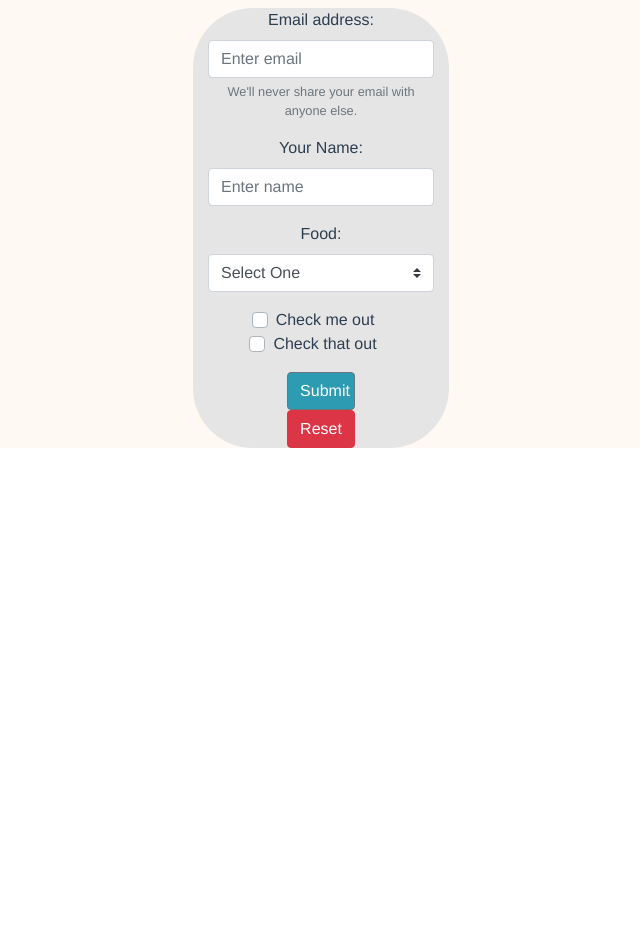
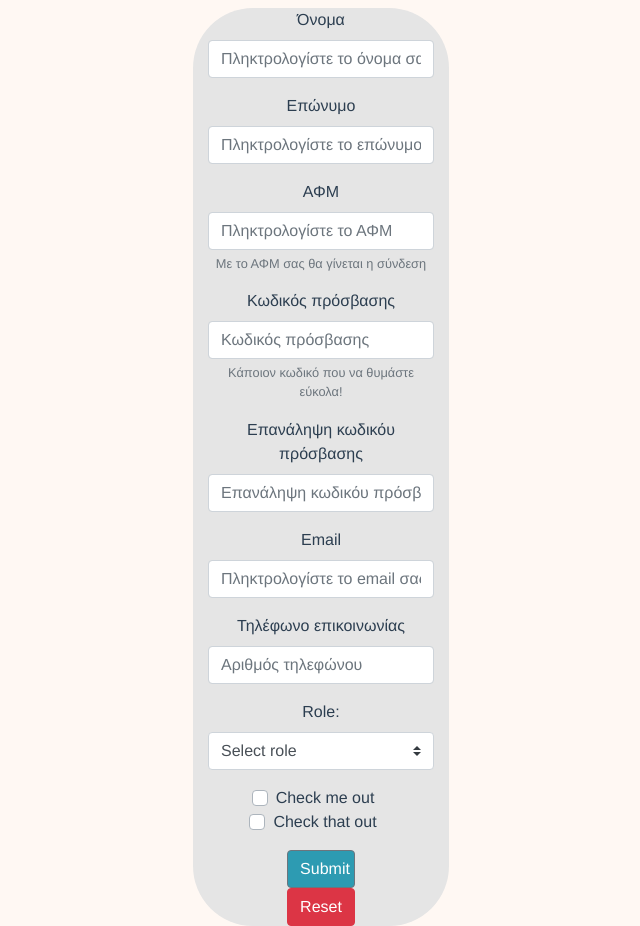
Before and after one commit to johnnanas99/eam, a Vue app: page /about in a window 1280 px wide. Shown: the part 300-1226 px from the top of the page, without its empty margins (319-959 px from the left). Before the commit the page ends 800 px from the top, so only its background shows below. Built offline with nearby package versions, Linux system fonts and the light colour scheme.

Commit message:
register prototype (seen on /about)

```diff
--- a/src/components/Login.vue
+++ /dev/null
@@ -1,106 +0,0 @@
-<template>
-  <div  >
-    <b-form id="main" class="container mt-5 d-flex  flex-column max-width-200" @submit="onSubmit" @reset="onReset" v-if="show">
-      <b-form-group
-        id="input-group-1"
-        label="Email address:"
-        label-for="input-1"
-        description="We'll never share your email with anyone else."
-      >
-        <b-form-input
-          id="input-1"
-          v-model="form.email"
-          type="email"
-          placeholder="Enter email"
-          required
-        ></b-form-input>
-      </b-form-group>
-
-      <b-form-group id="input-group-2" label="Your Name:" label-for="input-2">
-        <b-form-input
-          id="input-2"
-          v-model="form.name"
-          placeholder="Enter name"
-          required
-        ></b-form-input>
-      </b-form-group>
-
-      <b-form-group id="input-group-3" label="Food:" label-for="input-3">
-        <b-form-select
-          id="input-3"
-          v-model="form.food"
-          :options="foods"
-          required
-        ></b-form-select>
-      </b-form-group>
-
-      <b-form-group id="input-group-4" v-slot="{ ariaDescribedby }">
-        <b-form-checkbox-group
-          v-model="form.checked"
-          id="checkboxes-4"
-          :aria-describedby="ariaDescribedby"
-        >
-          <b-form-checkbox value="me">Check me out</b-form-checkbox>
-          <b-form-checkbox value="that">Check that out</b-form-checkbox>
-        </b-form-checkbox-group>
-      </b-form-group>
-
-      <b-button id="submit" class="button" type="submit">Submit</b-button>
-      <b-button type="reset" class="button" variant="danger">Reset</b-button>
-    </b-form>
-  </div>
-</template>
-
-<script>
-  export default {
-    data() {
-      return {
-        form: {
-          email: '',
-          name: '',
-          food: null,
-          checked: []
-        },
-        foods: [{ text: 'Select One', value: null }, 'Carrots', 'Beans', 'Tomatoes', 'Corn'],
-        show: true
-      }
-    },
-    methods: {
-      onSubmit(event) {
-        event.preventDefault()
-        alert(JSON.stringify(this.form))
-      },
-      onReset(event) {
-        event.preventDefault()
-        // Reset our form values
-        this.form.email = ''
-        this.form.name = ''
-        this.form.food = null
-        this.form.checked = []
-        // Trick to reset/clear native browser form validation state
-        this.show = false
-        this.$nextTick(() => {
-          this.show = true
-        })
-      }
-    }
-  }
-</script>
-
-<style>
-#main {
-  background-color : #E5E5E5;
-  border-radius: 60px;
-  width: 20%;
-}
-
-#submit {
-  background-color: #2D9BB2;
-}
-
-.button{
-  align-self: center;
-  width: 30%;
-}
-
-</style>
--- /dev/null
+++ b/src/components/Register.vue
@@ -0,0 +1,162 @@
+<template>
+  <div  >
+    <b-form id="main" class="container mt-5 d-flex  flex-column max-width-200" @submit="onSubmit" @reset="onReset" v-if="show">
+      <b-form-group id="firstname" label="Όνομα" label-for="firstname-input">
+        <b-form-input
+          id="firstname-input"
+          v-model="form.firstname"
+          placeholder="Πληκτρολογίστε το όνομα σας"
+          required
+        ></b-form-input>
+      </b-form-group>
+
+      <b-form-group id="lastname" label="Επώνυμο" label-for="lastname-input">
+        <b-form-input
+          id="lastname-input"
+          v-model="form.lastname"
+          placeholder="Πληκτρολογίστε το επώνυμο σας"
+          required
+        ></b-form-input>
+      </b-form-group>
+
+      <b-form-group id="AFM" label="ΑΦΜ" label-for="afm-input" description="Με το ΑΦΜ σας θα γίνεται η σύνδεση">
+        <b-form-input
+          id="afm-input"
+          v-model="form.afm"
+          placeholder="Πληκτρολογίστε το ΑΦΜ"
+          required
+        ></b-form-input>
+      </b-form-group>
+
+      <b-form-group id="password" label="Κωδικός πρόσβασης" label-for="password-input" description="Κάποιον κωδικό που να θυμάστε εύκολα!">
+        <b-form-input
+          id="password-input"
+          v-model="form.password"
+          type="password"
+          placeholder="Κωδικός πρόσβασης"
+          required
+        ></b-form-input>
+      </b-form-group>
+
+      <b-form-group id="password2" label="Επανάληψη κωδικόυ πρόσβασης" label-for="password2-input">
+        <b-form-input
+          id="password2-input"
+          v-model="form.password2"
+          type="password"
+          placeholder="Επανάληψη κωδικόυ πρόσβασης"
+          required
+        ></b-form-input>
+      </b-form-group>
+
+      <b-form-group id="email" label="Email" label-for="email-input">
+        <b-form-input
+          id="email-input"
+          v-model="form.email"
+          type="email"
+          placeholder="Πληκτρολογίστε το email σας"
+          required
+        ></b-form-input>
+      </b-form-group>
+
+      <b-form-group id="phone" label="Τηλέφωνο επικοινωνίας" label-for="phone-input">
+        <b-form-input
+          id="phone-input"
+          v-model="form.phone"
+          placeholder="Αριθμός τηλεφώνου"
+          required
+        ></b-form-input>
+      </b-form-group>
+
+      <b-form-group id="role" label="Role:" label-for="role-input">
+        <b-form-select
+          id="role-input"
+          v-model="form.role"
+          :options="role"
+          required
+        ></b-form-select>
+      </b-form-group>
+
+      <b-form-group id="checkboxes" v-slot="{ ariaDescribedby }">
+        <b-form-checkbox-group
+          v-model="form.checked"
+          id="checkboxes"
+          :aria-describedby="ariaDescribedby"
+        >
+          <b-form-checkbox value="me">Check me out</b-form-checkbox>
+          <b-form-checkbox value="that">Check that out</b-form-checkbox>
+        </b-form-checkbox-group>
+      </b-form-group>
+
+      <b-button id="submit" class="button" type="submit">Submit</b-button>
+      <b-button type="reset" class="button" variant="danger">Reset</b-button>
+    </b-form>
+  </div>
+</template>
+
+<script>
+  export default {
+    data() {
+      return {
+        form: {
+          firstname: '',
+          lastname: '',
+          afm: '',
+          password: '',
+          password2: '',
+          email: '',
+          phone: '',
+          role: null,
+          checked: []
+        },
+        role: [{ text: 'Select role', value: null }, 'Worker', 'Employer'],
+        show: true
+      }
+    },
+    methods: {
+      onSubmit(event) {
+        event.preventDefault()
+        if (this.form.password != this.form.password2){
+          alert("Οι κωδικοί πρόσβασης δεν ταιρίαζουν! Πληκτρολογίστε τους ξανά.")
+          return
+        }
+        alert(JSON.stringify(this.form))
+      },
+      onReset(event) {
+        event.preventDefault()
+        // Reset our form values
+        this.form.name = ''
+        this.form.lastname = ''
+        this.form.afm = ''
+        this.form.password = ''
+        this.form.password2 = ''
+        this.form.email = ''
+        this.form.phone = ''
+        this.form.food = null
+        this.form.checked = []
+        // Trick to reset/clear native browser form validation state
+        this.show = false
+        this.$nextTick(() => {
+          this.show = true
+        })
+      }
+    }
+  }
+</script>
+
+<style>
+#main {
+  background-color : #E5E5E5;
+  border-radius: 60px;
+  width: 20%;
+}
+
+#submit {
+  background-color: #2D9BB2;
+}
+
+.button{
+  align-self: center;
+  width: 30%;
+}
+
+</style>
--- a/src/views/About.vue
+++ b/src/views/About.vue
@@ -1,18 +1,18 @@
 <template>
   <div>
-    <Login/>
+    <Register/>
   </div>
 </template>
 
 
 <script>
 // @ is an alias to /src
-import Login from '@/components/Login.vue'
+import Register from '@/components/Register.vue'
 
 export default {
   name: 'About',
   components: {
-    Login
+    Register
   }
 }
 </script>
```
